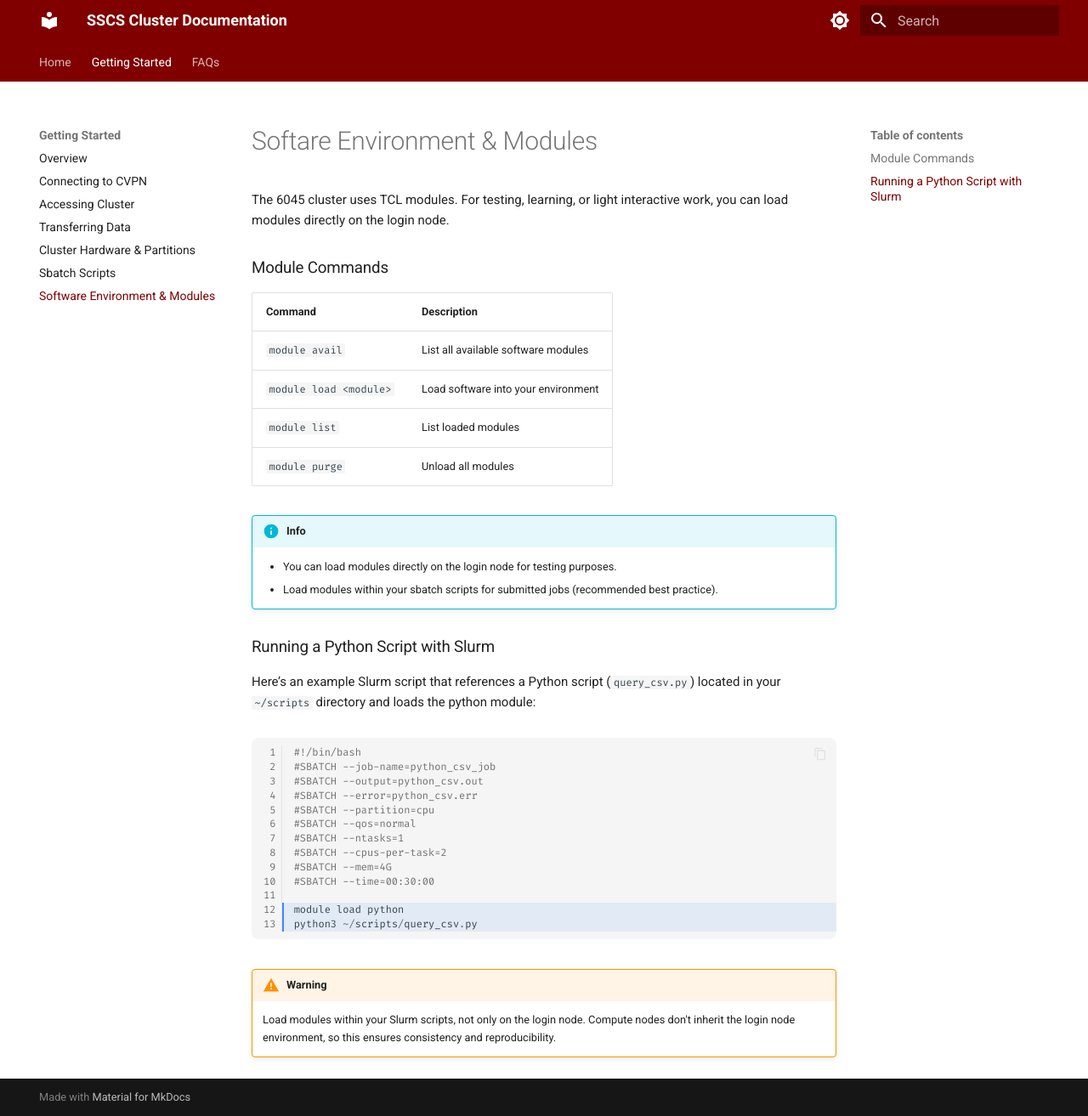
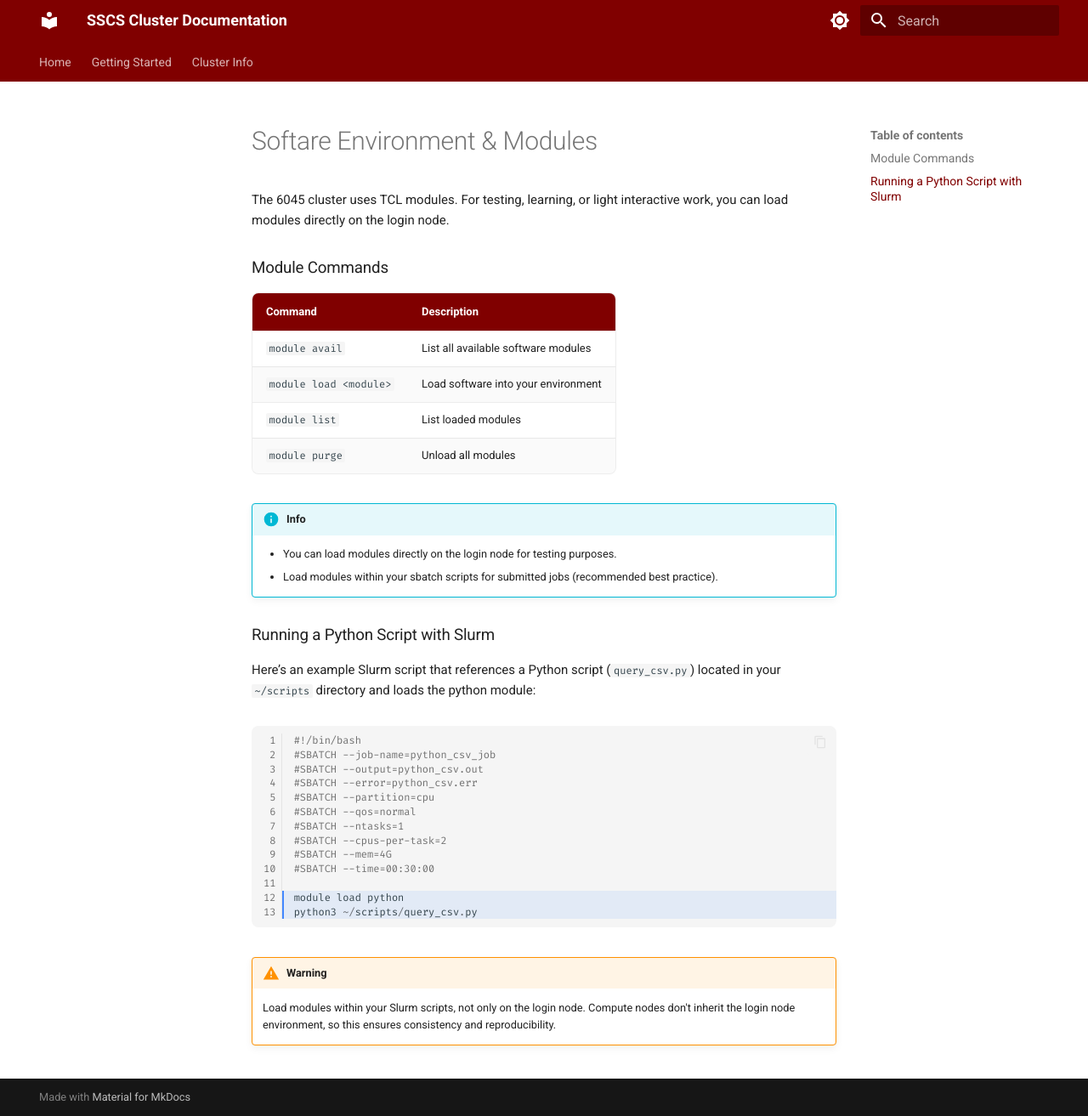
Before and after one commit to uchicago-ssd-sscs/hpc-docs, an MkDocs documentation site: the page built from docs/getting-started/software-environment-and-modules.md, in a window 1280 px wide and 1313 px high. Shown: the whole window at 85% size. Built offline with MkDocs 1.6.1 and Material for MkDocs 9.7.7, drawn with Linux system fonts in a browser that asks for light colours.

Commit message:
Added Cluster Info Page - Added Partition Info

```diff
--- a/docs/assets/stylesheets/styles.css
+++ b/docs/assets/stylesheets/styles.css
@@ -53,3 +53,32 @@
   --md-accent-fg-color: #b8374a;
   --md-accent-fg-color--transparent: rgba(184, 55, 74, 0.1);
 }
+
+/* UChicago matching table styling */
+.md-typeset table:not([class]) {
+  border: 1px solid var(--md-default-fg-color--lightest);
+  border-radius: 8px;
+  font-size: 0.65rem;
+}
+
+.md-typeset table:not([class]) th {
+  background-color: #800000;
+  color: white;
+  font-weight: 600;
+  padding: 12px 16px;
+  text-align: left;
+}
+
+.md-typeset table:not([class]) td {
+  padding: 10px 16px;
+  border-top: 1px solid var(--md-default-fg-color--lightest);
+}
+
+.md-typeset table:not([class]) tr:hover {
+  background-color: rgba(128, 0, 0, 0.05);
+}
+
+/* Alternating row colors */
+.md-typeset table:not([class]) tbody tr:nth-child(even) {
+  background-color: rgba(0, 0, 0, 0.02);
+}
--- a/mkdocs.yml
+++ b/mkdocs.yml
@@ -7,13 +7,20 @@
   - Connecting to CVPN: 'getting-started/connect-to-vpn.md'
   - Accessing Cluster: 'getting-started/accessing-the-cluster.md'
   - Transferring Data: 'getting-started/data-transfer.md'
-  - Cluster Hardware & Partitions: 'getting-started/cluster-hardware-and-partitions.md'
-  - Sbatch Scripts: 'getting-started/creating-your-first-sbatch-scripts.md'
-  - Software Environment & Modules: 'getting-started/software-environment-and-modules.md'
-- FAQs: 'frequently-asked-questions.md'
+- Cluster Info:
+  - Cluster Partitions: 'hardware/cluster-partitions.md'
+  - Cluster Hardware: 'hardware/cluster-hardware-spec.md'
+# - Running Jobs:
+#   - Overview: 'jobs/slurm.md'
+#   - Creating First Sbatch Script: 'jobs/creating-your-first-sbatch-scripts.md'
+# - Software & Modules:
+#   - Overview: 'software/overview.md'
+#   - Software Environment & Modules: 'software/software-environment-and-modules.md'
+#   - Modules: 'software/modules.md'
+#   - Conda: 'software/conda.md'
+# - FAQs: 'frequently-asked-questions.md'
 # - Connecting: 'connecting/connecting.md'
 # - Globus: 'globus/globus.md'
-# - Partitions: 'partitions/partitions.md'
 # - Slurm: 'slurm/slurm.md'
 # - Software:
 #   - Overview: 'software/overview.md'
```
Also changed, not shown: docs/hardware/cluster-hardware-spec.md (added, +23 -0 lines), docs/hardware/cluster-partitions.md (added, +17 -0 lines).
